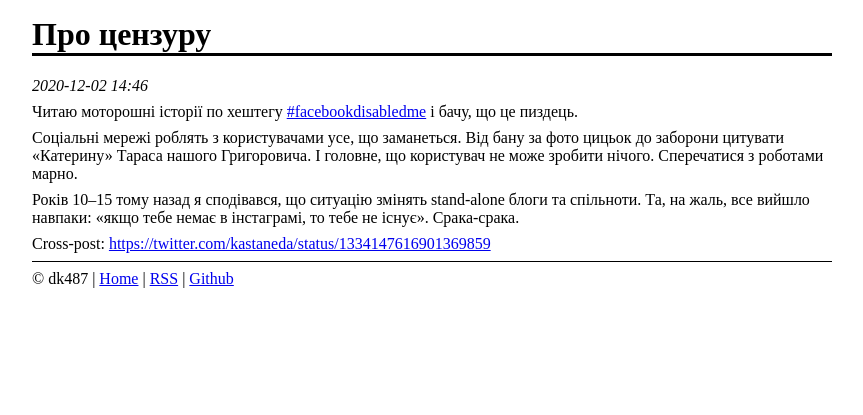
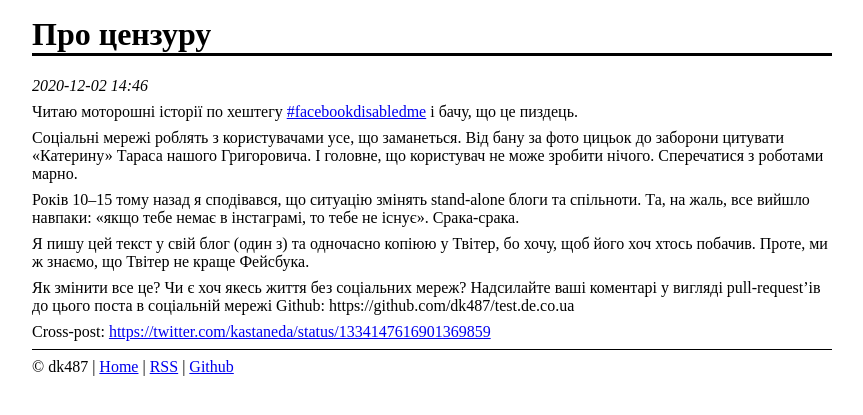
Before and after one commit to dk487/test.de.co.ua, a Jekyll site: the page built from _posts/2020-12-02-pro-tsienzuru.markdown, in a window 1280 px wide. Shown: the top 415 px of the page, without its empty margins (208-1071 px from the left). Built offline with Jekyll 4.4.1, drawn with Linux system fonts in a browser that asks for light colours.

Commit message:
Updated Pro Tsienzuru

```diff
--- a/_posts/2020-12-02-pro-tsienzuru.markdown
+++ b/_posts/2020-12-02-pro-tsienzuru.markdown
@@ -9,6 +9,10 @@ date: 2020-12-02 16:46:00 +02:00
 
 Років 10–15 тому назад я сподівався, що ситуацію змінять stand-alone блоги та спільноти. Та, на жаль, все вийшло навпаки: «якщо тебе немає в інстаграмі, то тебе не існує». Срака-срака.
 
+Я пишу цей текст у свій блог (один з) та одночасно копіюю у Твітер, бо хочу, щоб його хоч хтось побачив. Проте, ми ж знаємо, що Твітер не краще Фейсбука.
+
+Як змінити все це? Чи є хоч якесь життя без соціальних мереж? Надсилайте ваші коментарі у вигляді pull-request'ів до цього поста в соціальній мережі Github: https://github.com/dk487/test.de.co.ua
+
 Cross-post: <https://twitter.com/kastaneda/status/1334147616901369859>
 
 [1]: https://twitter.com/hashtag/facebookdisabledme
```
